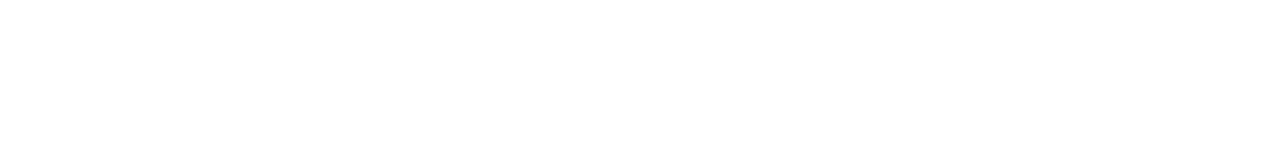
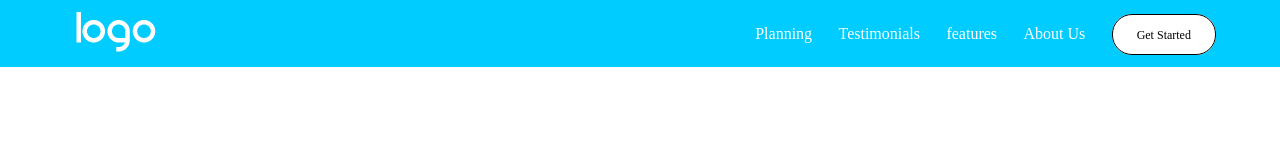
Before and after one commit to AndreaDeCeglia/htmlcss-responsive-layout, a plain HTML site: page index.html in a window 1280 px wide. Drawn offline with Linux system fonts and the light colour scheme.

Commit message:
header done

```diff
--- a/assets/css/style.css
+++ b/assets/css/style.css
@@ -0,0 +1,62 @@
+/* ************************************
+         MOBILE VERSION
+  *********************************** */
+
+
+/* HEADER */
+
+nav{
+    background-color: rgb(0, 204, 255);
+}
+
+header a{
+    text-decoration: none;
+    color: white;
+}
+
+.btn{
+    border-radius: 20px;
+    border: 0;
+}
+
+#navbar{
+    display: none
+}
+
+#burger-menù i{
+    font-size: 2rem;
+    color: white;
+}
+
+
+
+/* ************************************
+         TABLET VERSION
+  *********************************** */
+
+
+@media screen and (min-width: 480px) {
+
+    /* HEADER */
+
+}
+
+
+
+/* ************************************
+         DESKTOP VERSION
+  *********************************** */
+
+
+@media screen and (min-width: 768px) {
+
+    /* HEADER */
+
+    #burger-menù{
+        display: none;
+    }
+
+    #navbar{
+        display: flex;
+    }
+}
--- a/assets/css/utility.css
+++ b/assets/css/utility.css
@@ -440,7 +440,7 @@ a:hover{
 /* buttons */
 
 .btn{
-    padding: 5px 15px;
+    padding: .8rem 1.5rem;
     text-decoration: none;
     font-size: 12px;
     text-align: center;
@@ -480,6 +480,11 @@ a:hover{
 
 /* container misures */
 
+.container-90{
+    width: 90%;
+    margin: auto;
+}
+
 .container-80{
     width: 80%;
     margin: auto;
--- a/index.html
+++ b/index.html
@@ -13,8 +13,75 @@
     <link rel="stylesheet" href="./assets/css/style.css">
     <link rel="stylesheet" href="./assets/css/utility.css">
 
+    <!-- Font Awesome link -->
+    <link rel="stylesheet" href="https://cdnjs.cloudflare.com/ajax/libs/font-awesome/6.0.0/css/all.min.css" integrity="sha512-9usAa10IRO0HhonpyAIVpjrylPvoDwiPUiKdWk5t3PyolY1cOd4DSE0Ga+ri4AuTroPR5aQvXU9xC6qOPnzFeg==" crossorigin="anonymous" referrerpolicy="no-referrer"/>
+
 </head>
+
+
+<!-- website written in mobile first -->
 <body>
+
+
+    <!-- fixed navbar // burger menù under 768 px -->
+    <header>
+        <!-- azure navbar -->
+        <nav>
+            <!-- flexed container -->
+            <div class="container-90 flex-row justify-between align-center">
+                <!-- logo section -->
+                <div class="padding-1">
+                    <img src="./assets/img/logo.png" alt="">
+                </div>
+                <!-- menù & button -->
+                <div class="basis-40">
+                    <ul id="navbar" class="unstyle-list flex-row align-center justify-between">
+                        <!-- menù visible beyond 768 px -->
+                        <li>
+                            <a href="">
+                                Planning
+                            </a>
+                        </li>
+                        <li>
+                            <a href="">
+                                Testimonials
+                            </a>
+                        </li>
+                        <li>
+                            <a href="">
+                                features
+                            </a>
+                        </li>
+                        <li>
+                            <a href="">
+                                About Us
+                            </a>
+                        </li>
+                        <!-- button -->
+                        <li>
+                            <a class="white btn" href="">
+                                Get Started
+                            </a>
+                        </li>
+                    </ul>
+                    <!-- burger menù -->
+                    <div id="burger-menù" class="flex-row justify-end">
+                        <i class="fa-solid fa-bars"></i>
+                    </div>
+
+                </div>
+            </div>
+        </nav>
+    </header>
+
+
+    <!-- main part of website -->
+    <main></main>
+
+
+    <!-- closing of website -->
+    <footer></footer>
+
 
 </body>
 </html>
```
